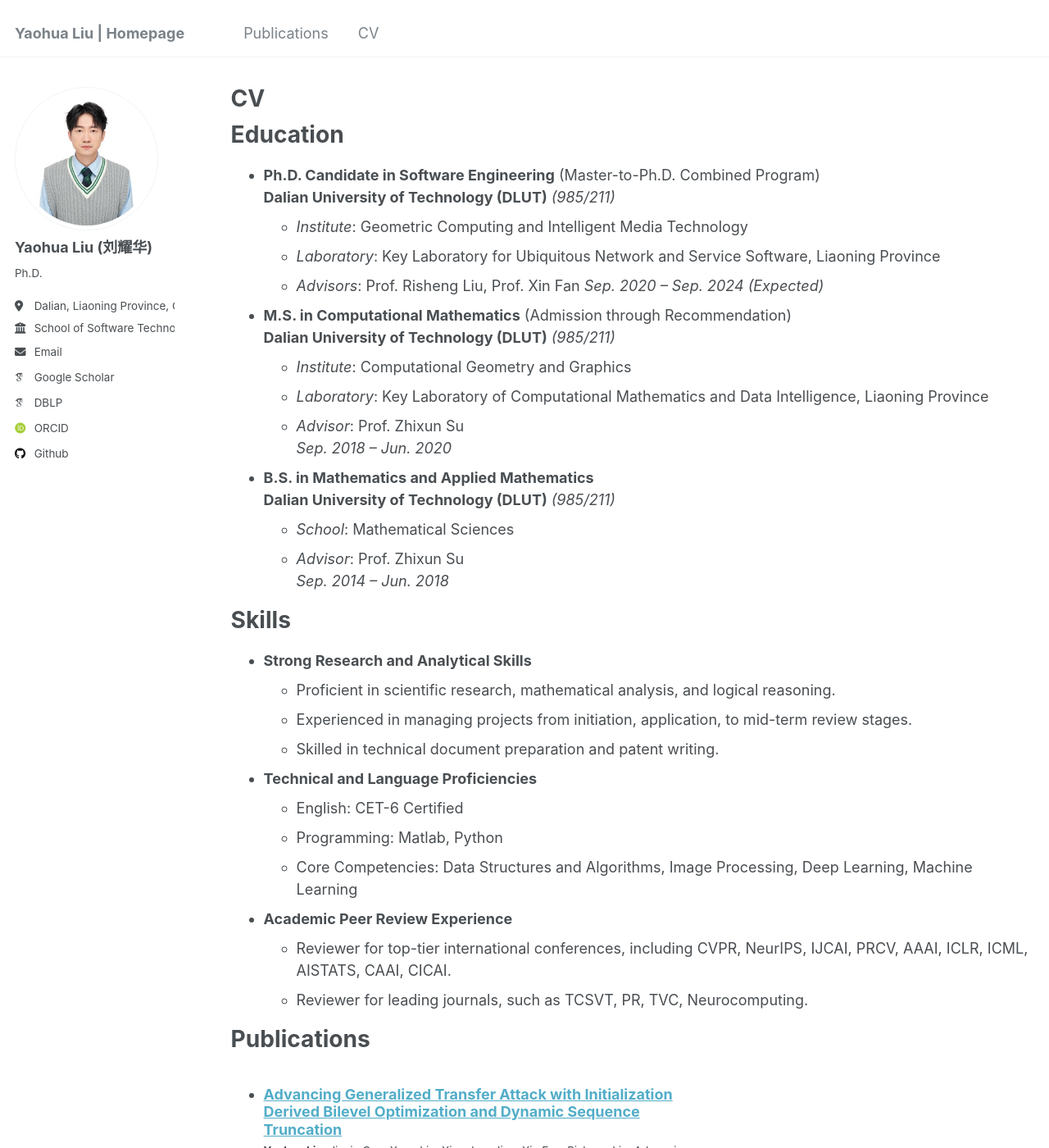
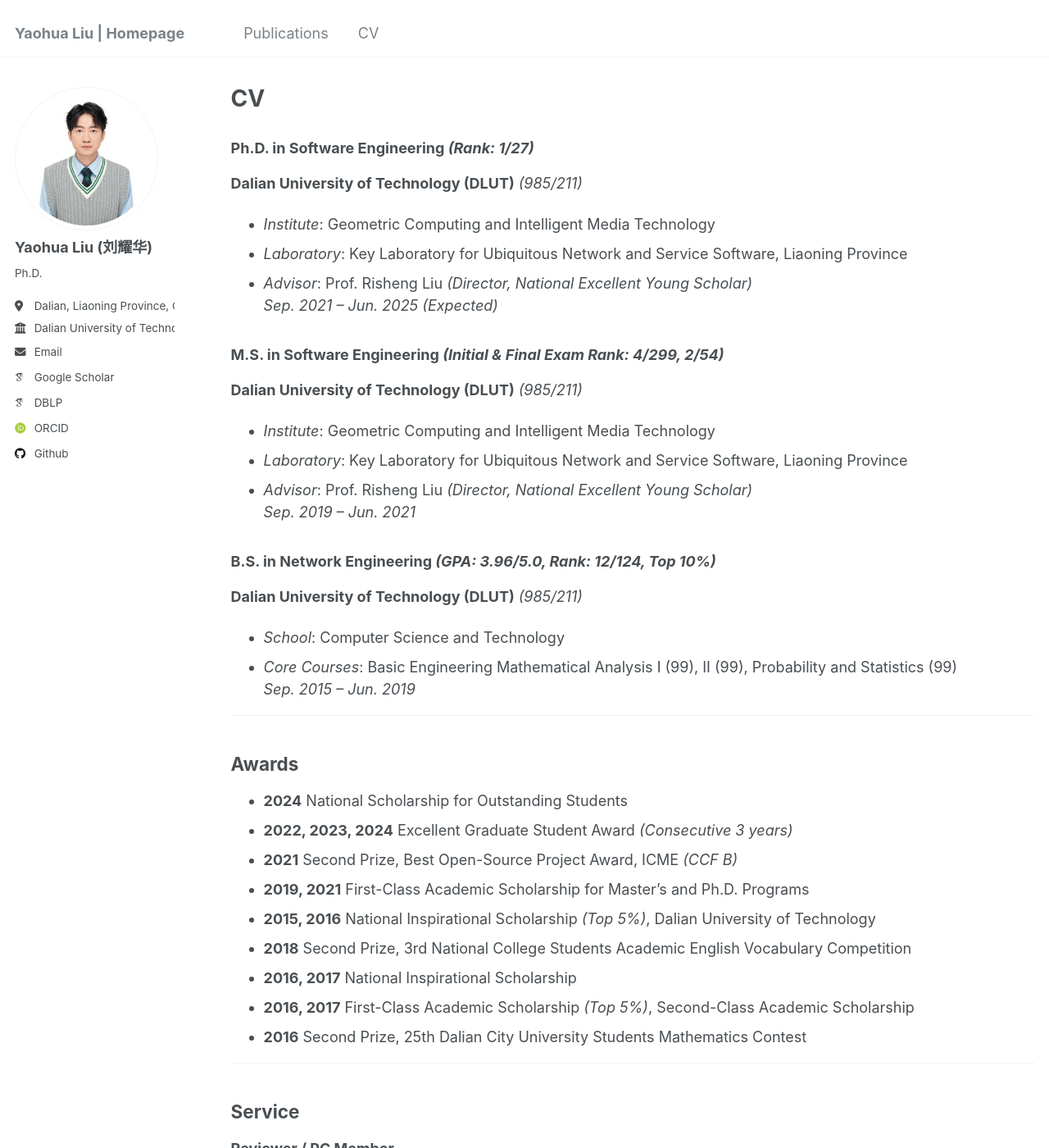
Before and after one commit to callous-youth/callous-youth.github.io, a Jekyll site: the page built from _pages/cv.md, in a window 1280 px wide and 1400 px high. Shown: the whole window at 82% size. Built offline with Jekyll 4.4.1, drawn with Linux system fonts in a browser that asks for light colours; some web fonts are replaced; some of the changed text lies outside the part shown.

Commit message:
update_pub（#2）

```diff
--- a/_config.yml
+++ b/_config.yml
@@ -26,16 +26,16 @@ author:
   pronouns         : # example: "she/her"
   bio              : "Ph.D."
   location         : "Dalian, Liaoning Province, China"
-  employer         : "School of Software Technology, Dalian University of Technology (DUT)"
+  employer         : "Dalian University of Technology (DUT)"
   uri              : # URL
   email            : "liuyaohua.918@gmail.com"
 
   # Academic websites
   arxiv            : # URL - Update with the correct link to your profile
   googlescholar    : "https://scholar.google.com/citations?user=6l4tf4kAAAAJ&hl=zh-CN&oi=sra"
-  dblp             : "https://dblp.org/pid/242/1098.html"
+  dblp             : "https://dblp.org/pid/180/2847.html"
   impactstory      : # URL
-  orcid            : "https://orcid.org/0000-0002-0023-1269"
+  orcid            : "https://orcid.org/0000-0002-9057-1645"
   semantic         : # URL
   researchgate     : # URL
   scopus           : # URL
@@ -44,7 +44,7 @@ author:
   bitbucket        : # Username - Update with your username on the site
   codepen          : # Username
   dribbble         : # Username
-  github           : "https://github.com/callous-youth"
+  github           : "callous-youth"
   kaggle           : # Username
   stackoverflow    : # User number or user number and name (i.e., use "1" or "1/jeff-atwood")
 
@@ -78,10 +78,11 @@ author:
 publication_category:
   books:
     title: 'Books'
+  conferences:
+    title: 'Conference Papers'
   manuscripts:
     title: 'Journal Articles'
-  conferences:
-    title: 'Conference Papers'
+
 
 # Site Settings
 teaser                   :  # filename of teaser fallback teaser image placed in /images/, .e.g. "500x300.png"
--- a/_pages/cv.md
+++ b/_pages/cv.md
@@ -15,28 +15,55 @@ redirect_from:
 * M.S. in Jekyll, GitHub University, 2014
 * B.S. in GitHub, GitHub University, 2012 -->
 
-Education
-======
-* **Ph.D. Candidate in Software Engineering** (Master-to-Ph.D. Combined Program)
-  **Dalian University of Technology (DLUT)** *(985/211)*
-  - *Institute*: Geometric Computing and Intelligent Media Technology
-  - *Laboratory*: Key Laboratory for Ubiquitous Network and Service Software, Liaoning Province
-  - *Advisors*: Prof. Risheng Liu, Prof. Xin Fan
-  *Sep. 2020 – Sep. 2024 (Expected)*
+### **Ph.D. in Software Engineering** *(Rank: 1/27)*
+**Dalian University of Technology (DLUT)** *(985/211)*
+- *Institute*: Geometric Computing and Intelligent Media Technology
+- *Laboratory*: Key Laboratory for Ubiquitous Network and Service Software, Liaoning Province
+- *Advisor*: Prof. Risheng Liu *(Director, National Excellent Young Scholar)*
+*Sep. 2021 – Jun. 2025 (Expected)*
 
-* **M.S. in Computational Mathematics** (Admission through Recommendation)
-  **Dalian University of Technology (DLUT)** *(985/211)*
-  - *Institute*: Computational Geometry and Graphics
-  - *Laboratory*: Key Laboratory of Computational Mathematics and Data Intelligence, Liaoning Province
-  - *Advisor*: Prof. Zhixun Su
-  *Sep. 2018 – Jun. 2020*
+### **M.S. in Software Engineering** *(Initial & Final Exam Rank: 4/299, 2/54)*
+**Dalian University of Technology (DLUT)** *(985/211)*
+- *Institute*: Geometric Computing and Intelligent Media Technology
+- *Laboratory*: Key Laboratory for Ubiquitous Network and Service Software, Liaoning Province
+- *Advisor*: Prof. Risheng Liu *(Director, National Excellent Young Scholar)*
+*Sep. 2019 – Jun. 2021*
 
-* **B.S. in Mathematics and Applied Mathematics**
-  **Dalian University of Technology (DLUT)** *(985/211)*
-  - *School*: Mathematical Sciences
-  - *Advisor*: Prof. Zhixun Su
-  *Sep. 2014 – Jun. 2018*
+### **B.S. in Network Engineering** *(GPA: 3.96/5.0, Rank: 12/124, Top 10%)*
+**Dalian University of Technology (DLUT)** *(985/211)*
+- *School*: Computer Science and Technology
+- *Core Courses*: Basic Engineering Mathematical Analysis I (99), II (99), Probability and Statistics (99)
+*Sep. 2015 – Jun. 2019*
 
+---
+
+## Awards
+- **2024** National Scholarship for Outstanding Students
+- **2022, 2023, 2024** Excellent Graduate Student Award *(Consecutive 3 years)*
+- **2021** Second Prize, Best Open-Source Project Award, ICME *(CCF B)*
+- **2019, 2021** First-Class Academic Scholarship for Master’s and Ph.D. Programs
+- **2015, 2016** National Inspirational Scholarship *(Top 5%)*, Dalian University of Technology
+- **2018** Second Prize, 3rd National College Students Academic English Vocabulary Competition
+- **2016, 2017** National Inspirational Scholarship
+- **2016, 2017** First-Class Academic Scholarship *(Top 5%)*, Second-Class Academic Scholarship
+- **2016** Second Prize, 25th Dalian City University Students Mathematics Contest
+
+---
+
+## Service
+**Reviewer / PC Member**
+- **2025**: CVPR, ICML, ICLR, AAAI, ACM MM, ICCV
+- **2024**: NeurIPS, ICLR, ICML, IJCAI, AAAI, ACM MM
+- **2023**: NeurIPS, ICLR, ICML, ACM MM
+- **2022**: NeurIPS, ICLR
+
+---
+
+## Skills
+- **Technical Proficiency**: Python, MATLAB, PyTorch, TensorFlow, C/C++, LaTeX
+- **Core Competencies**: Data Structures & Algorithms, Image Processing, Machine Learning, Deep Learning
+- **Project Experience**: Full project lifecycle, including proposal, evaluation, conclusion, and report organization
+- **Language**: CET-4, CET-6
 
 <!-- Work experience
 ======
@@ -64,7 +91,7 @@ Education
   * Sub-skill 2.3
 * Skill 3 -->
 
-Skills
+<!-- Skills
 ======
 * **Strong Research and Analytical Skills**
   - Proficient in scientific research, mathematical analysis, and logical reasoning.
@@ -78,7 +105,7 @@ Skills
 
 * **Academic Peer Review Experience**
   - Reviewer for top-tier international conferences, including CVPR, NeurIPS, IJCAI, PRCV, AAAI, ICLR, ICML, AISTATS, CAAI, CICAI.
-  - Reviewer for leading journals, such as TCSVT, PR, TVC, Neurocomputing.
+  - Reviewer for leading journals, such as TCSVT, PR, TVC, Neurocomputing.  -->
 
 
 Publications
--- a/_pages/publications.html
+++ b/_pages/publications.html
@@ -15,7 +15,7 @@ author_profile: true
 {% if site.publication_category %}
   {% for category in site.publication_category  %}
     {% assign title_shown = false %}
-    {% for post in site.publications reversed %}
+    {% for post in site.publications %}
       {% if post.category != category[0] %}
         {% continue %}
       {% endif %}
@@ -27,7 +27,7 @@ author_profile: true
     {% endfor %}
   {% endfor %}
 {% else %}
-  {% for post in site.publications reversed %}
+  {% for post in site.publications%}
     {% include archive-single.html %}
   {% endfor %}
 {% endif %}
```
